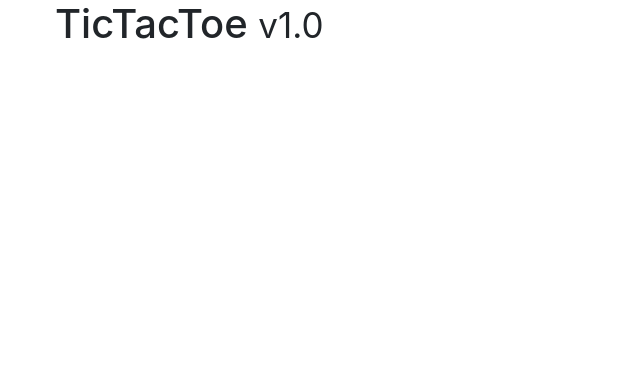
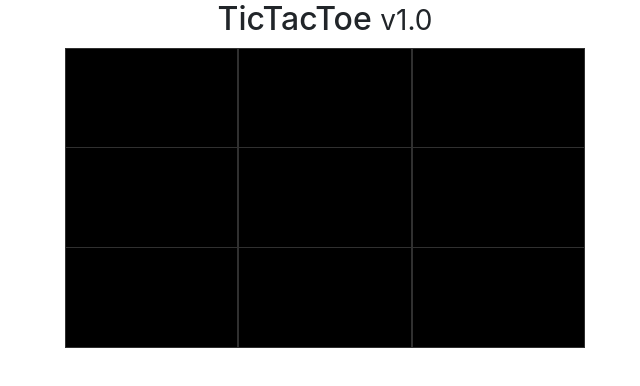
Before and after one commit to TymekB/TicTacToeMultiplayer, a website: page public/index.html in a window 1280 px wide. Shown: the whole page, without its empty margins (30-670 px from the left). Drawn offline with nearby package versions, Linux system fonts and the light colour scheme.

Commit message:
added board

```diff
--- a/public/css/main.css
+++ b/public/css/main.css
@@ -0,0 +1,26 @@
+#board {
+    margin: 10px 10px 20px;
+    display: grid;
+    grid-template-columns: 1fr 1fr 1fr;
+    height: 300px;
+    text-align: center;
+}
+
+.square {
+    height: 100px;
+    background: #000;
+    float: left;
+    border: 1px solid #303030;
+    line-height: 100px;
+    font-size: 45px;
+}
+
+.square:hover {
+    background: #0a0a0a;
+    cursor: pointer;
+}
+
+.square:nth-child(n+4)
+{
+    border-top: none;
+}
--- a/public/index.html
+++ b/public/index.html
@@ -13,8 +13,31 @@
 
 <body>
     <div class="container">
-        <h1>TicTacToe <small>v1.0</small></h1>
+        <div class="row">
+            <div class="col-sm-6 col-sm-offset-3">
+                <h2 class="text-center">TicTacToe <small>v1.0</small></h2>
+
+                <div id="board">
+
+                    <div class="square"></div>
+                    <div class="square"></div>
+                    <div class="square"></div>
+
+                    <div class="square"></div>
+                    <div class="square"></div>
+                    <div class="square"></div>
+
+                    <div class="square"></div>
+                    <div class="square"></div>
+                    <div class="square"></div>
+
+                </div>
+            </div>
+        </div>
+
     </div>
+
+
 
     <script src="js/jquery-3.3.1.min.js"></script>
     <script src="js/bootstrap.min.js"></script>
```
